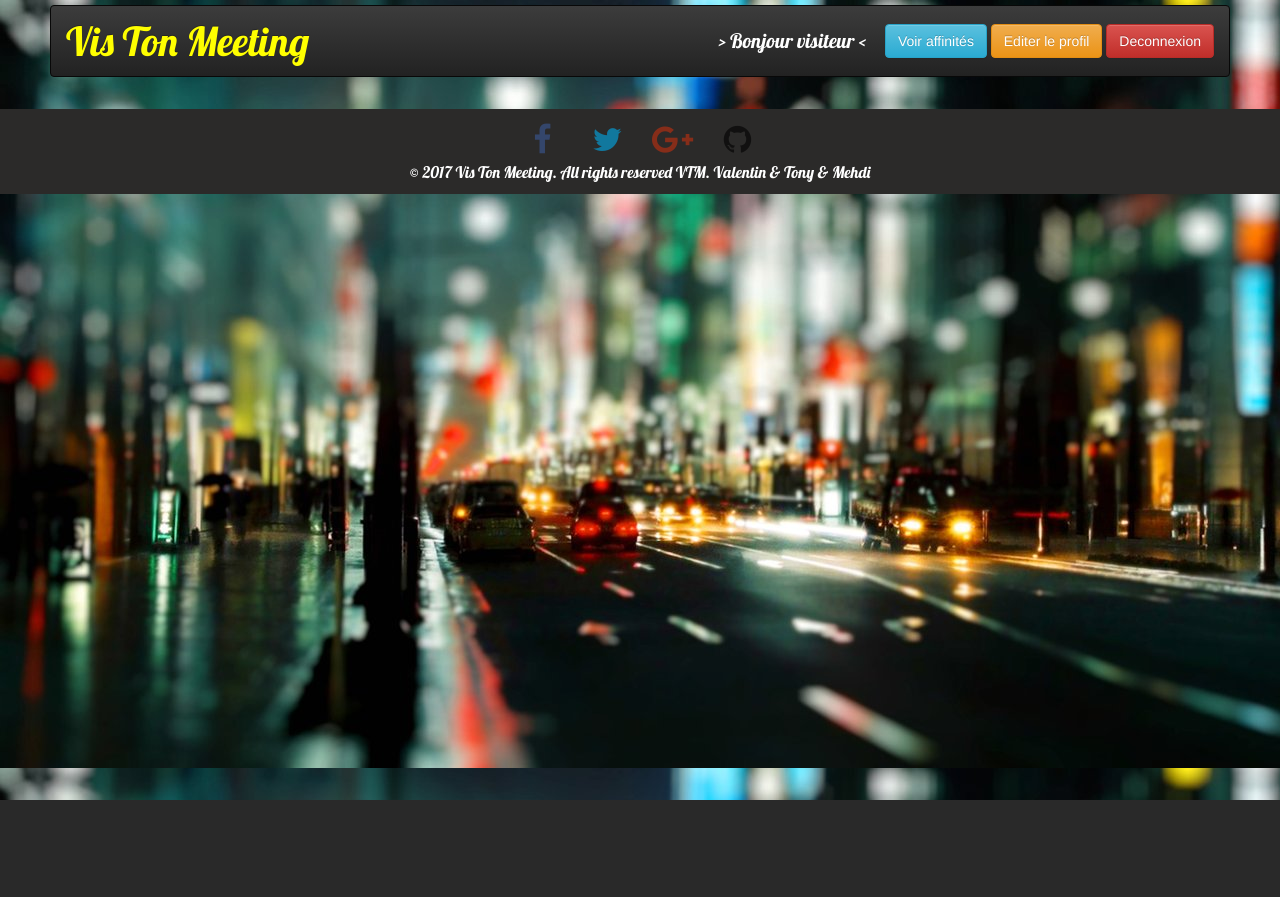
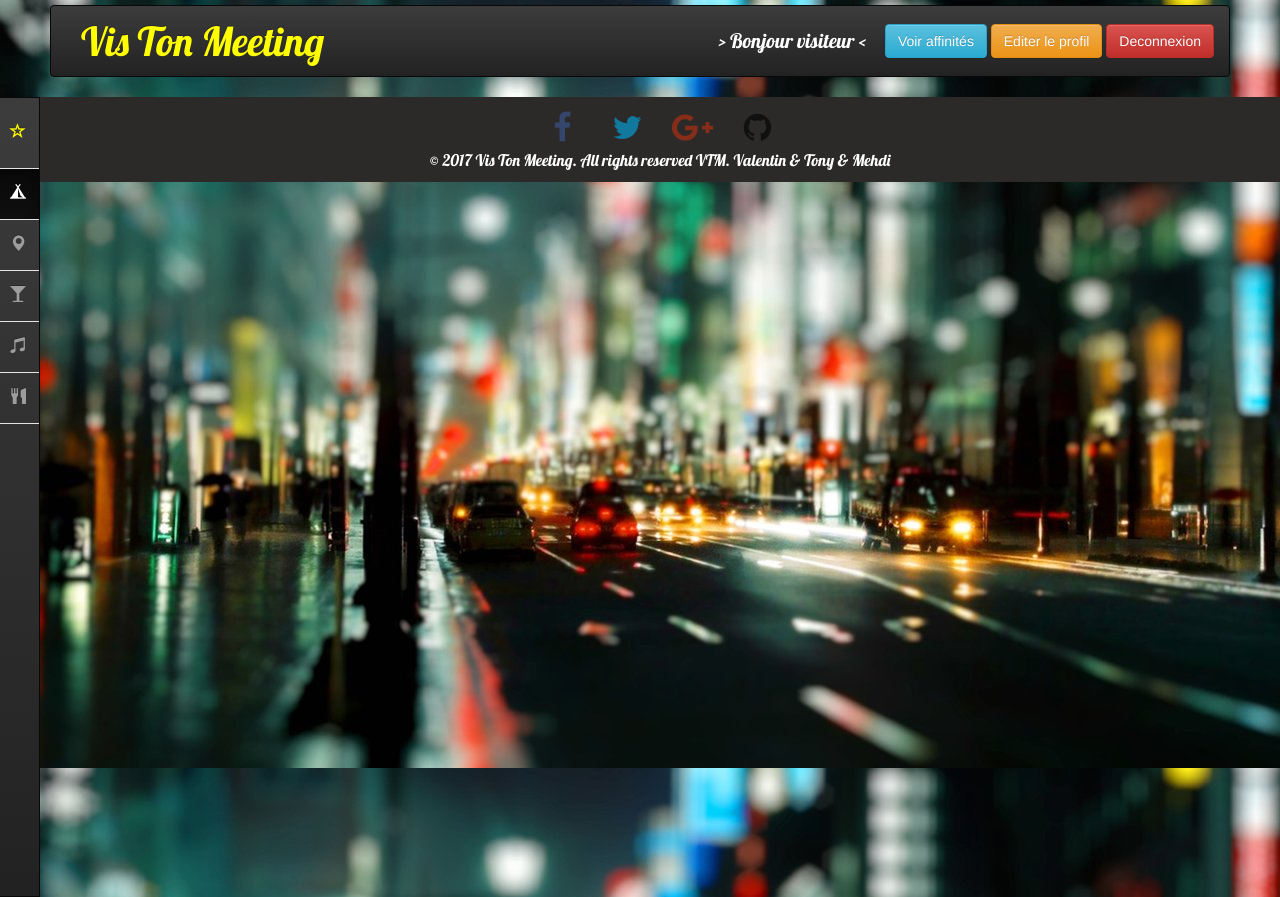
Before and after one commit to Mehdi66410/ArchiWeb, a Django app: page /index/sortie in a window 1280 px wide. Before the commit the page ends 800 px from the top, so only its background shows below. Run offline with Django 3.2, Linux system fonts and the light colour scheme; parts of the project's set-up code (start-up, migrations or seed data) failed here and were passed over; some libraries are stand-ins or nearby versions.

Commit message:
Ajout menu pour sortie (sans lien)

```diff
--- a/socialnetwork/static/css/sortie.css
+++ b/socialnetwork/static/css/sortie.css
@@ -0,0 +1,151 @@
+    body,html{
+        height: 100%;
+    }
+
+    /* remove outer padding */
+    .main .row{
+        padding: 0px;
+        margin: 0px;
+    }
+
+    /*Remove rounded coners*/
+
+    nav.sidebar.navbar {
+        border-radius: 0px;
+    }
+
+    nav.sidebar, .main{
+        -webkit-transition: margin 200ms ease-out;
+        -moz-transition: margin 200ms ease-out;
+        -o-transition: margin 200ms ease-out;
+        transition: margin 200ms ease-out;
+    }
+
+    /* Add gap to nav and right windows.*/
+    .main{
+        padding: 10px 10px 0 10px;
+    }
+
+    /* .....NavBar: Icon only with coloring/layout.....*/
+
+    /*small/medium side display*/
+    @media (min-width: 768px) {
+
+        /*Allow main to be next to Nav*/
+        .main{
+            position: absolute;
+            width: calc(100% - 40px); /*keeps 100% minus nav size*/
+            margin-left: 40px;
+            float: right;
+        }
+
+        /*lets nav bar to be showed on mouseover*/
+        nav.sidebar:hover + .main{
+            margin-left: 200px;
+        }
+
+        /*Center Brand*/
+        nav.sidebar.navbar.sidebar>.container .navbar-brand, .navbar>.container-fluid .navbar-brand {
+            margin-left: 0px;
+        }
+        /*Center Brand*/
+        nav.sidebar .navbar-brand, nav.sidebar .navbar-header{
+            text-align: center;
+            width: 100%;
+            margin-left: 0px;
+        }
+
+        /*Center Icons*/
+        nav.sidebar a{
+            padding-right: 13px;
+        }
+
+        /*adds border top to first nav box */
+        nav.sidebar .navbar-nav > li:first-child{
+            border-top: 1px #e5e5e5 solid;
+        }
+
+        /*adds border to bottom nav boxes*/
+        nav.sidebar .navbar-nav > li{
+            border-bottom: 1px #e5e5e5 solid;
+        }
+
+        /* Colors/style dropdown box*/
+        nav.sidebar .navbar-nav .open .dropdown-menu {
+            position: static;
+            float: none;
+            width: auto;
+            margin-top: 0;
+            background-color: transparent;
+            border: 0;
+            -webkit-box-shadow: none;
+            box-shadow: none;
+        }
+
+        /*allows nav box to use 100% width*/
+        nav.sidebar .navbar-collapse, nav.sidebar .container-fluid{
+            padding: 0 0px 0 0px;
+        }
+
+        /*colors dropdown box text */
+        .navbar-inverse .navbar-nav .open .dropdown-menu>li>a {
+            color: #777;
+        }
+
+        /*gives sidebar width/height*/
+        nav.sidebar{
+            width: 200px;
+            height: 100%;
+            margin-left: -160px;
+            float: left;
+            z-index: 8000;
+            margin-bottom: 0px;
+        }
+
+        /*give sidebar 100% width;*/
+        nav.sidebar li {
+            width: 100%;
+        }
+
+        /* Move nav to full on mouse over*/
+        nav.sidebar:hover{
+            margin-left: 0px;
+        }
+        /*for hiden things when navbar hidden*/
+        .forAnimate{
+            opacity: 0;
+        }
+    }
+
+    /* .....NavBar: Fully showing nav bar..... */
+
+    @media (min-width: 1330px) {
+
+        /*Allow main to be next to Nav*/
+        .main{
+            width: calc(100% - 200px); /*keeps 100% minus nav size*/
+            margin-left: 200px;
+        }
+
+        /*Show all nav*/
+        nav.sidebar{
+            margin-left: -230px;
+            float: left;
+        }
+        /*Show hidden items on nav*/
+        nav.sidebar .forAnimate{
+            opacity: 1;
+        }
+    }
+
+    nav.sidebar .navbar-nav .open .dropdown-menu>li>a:hover, nav.sidebar .navbar-nav .open .dropdown-menu>li>a:focus {
+        color: #CCC;
+        background-color: transparent;
+    }
+
+    nav:hover .forAnimate{
+        opacity: 1;
+    }
+    section{
+        padding-left: 15px;
+    }
--- a/socialnetwork/templates/socialnetwork/sortie.html
+++ b/socialnetwork/templates/socialnetwork/sortie.html
@@ -13,8 +13,41 @@
 
 {% block content %}
     <link rel="stylesheet" href="{% static 'css/sortie.css' %}">
+	<script src="//ajax.googleapis.com/ajax/libs/jquery/1.11.0/jquery.min.js"></script>
+	<script src="//netdna.bootstrapcdn.com/bootstrap/3.1.1/js/bootstrap.min.js"></script>
 
-    <div class="container">
+		<nav class="navbar navbar-inverse sidebar" role="navigation">
+    <div class="container-fluid">
+    	<!-- Brand and toggle get grouped for better mobile display -->
+		<div class="navbar-header">
+			<button type="button" class="navbar-toggle" data-toggle="collapse" data-target="#bs-sidebar-navbar-collapse-1">
+				<span class="sr-only">Toggle navigation</span>
+				<span class="icon-bar"></span>
+				<span class="icon-bar"></span>
+				<span class="icon-bar"></span>
+			</button>
+			<a class="navbar-brand  toggle-btn" href="#">Options<span style="font-size:16px;" class="pull-right hidden-xs showopacity glyphicon glyphicon-star-empty"></span></a>
+		</div>
+		<!-- Collect the nav links, forms, and other content for toggling -->
+		<div class="collapse navbar-collapse" id="bs-sidebar-navbar-collapse-1">
+			<ul class="nav navbar-nav">
+				<li class="active"><a href="#">Mon temple<span style="font-size:16px;" class="pull-right hidden-xs showopacity glyphicon glyphicon-tent"></span></a></li>
+				<li class="dropdown">
+					<a href="#" class="dropdown-toggle" data-toggle="dropdown">Localisation <span class="caret"></span><span style="font-size:16px;" class="pull-right hidden-xs showopacity glyphicon glyphicon-map-marker"></span></a>
+					<ul class="dropdown-menu forAnimate" role="menu">
+						<li><a href="#">Changer position</a></li>
+					</ul>
+				</li>
+				<li ><a href="#">Bar<span style="font-size:16px;" class="pull-right hidden-xs showopacity glyphicon glyphicon-glass"></span></a></li>
+				<li ><a href="#">Discothèque<span style="font-size:16px;" class="pull-right hidden-xs showopacity glyphicon glyphicon-music"></span></a></li>
+				<li><a href="#">Restaurant<span style="font-size:16px;" class="pull-right hidden-xs showopacity glyphicon glyphicon-cutlery"></span></a></li>
+
+			</ul>
+		</div>
+</nav>
+<div class="main">
+<!-- Content Here -->
+</div>
 
     </div>
 {% endblock content %}
```
